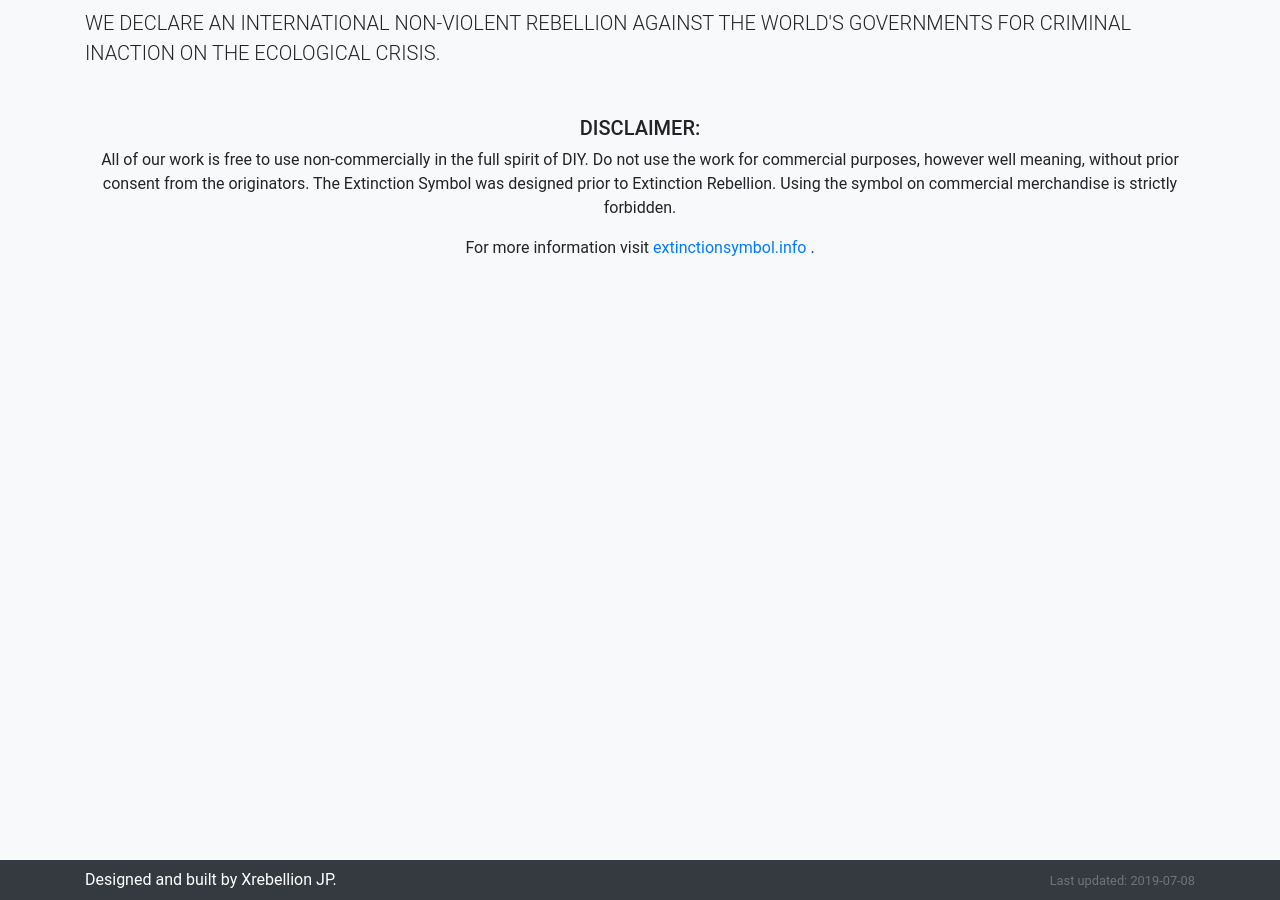
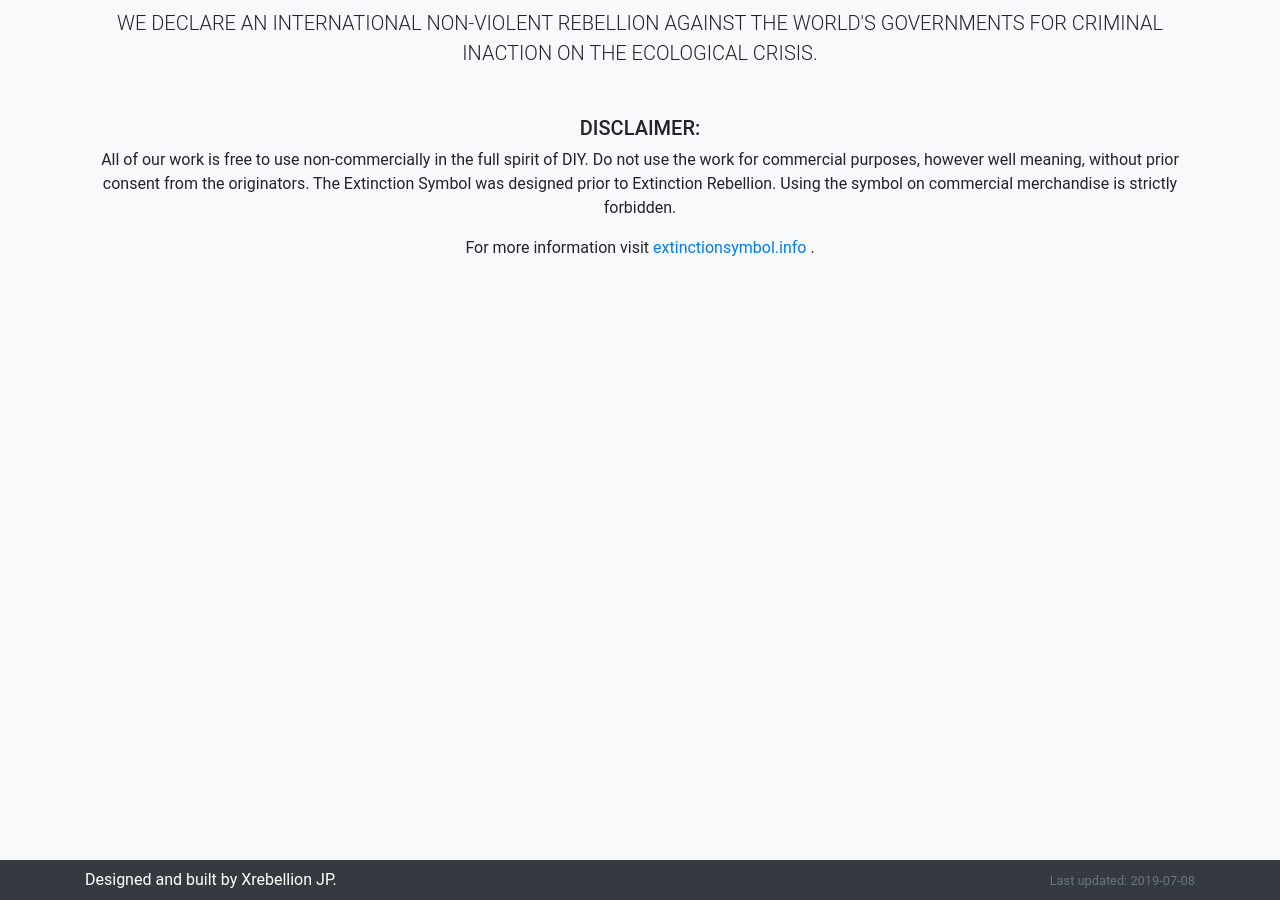
Before and after one commit to xrebellion-jp/xrebellion.jp, a Jekyll site: the page built from docs/_pages/en.md, in a window 1280 px wide. Built offline with Jekyll 4.4.1, drawn with Linux system fonts in a browser that asks for light colours.

Commit message:
minor updates

```diff
--- a/docs/_includes/header.html
+++ b/docs/_includes/header.html
@@ -1,5 +1,5 @@
 <div class="header">
-  <div class="container">
+  <div class="container text-center">
     <h1 class="display-1 text-white">{{ page.title }}</h1>
     <p class="lead">
       {{ page.description }}
--- a/docs/_includes/meta.html
+++ b/docs/_includes/meta.html
@@ -10,3 +10,5 @@
 <link rel="manifest" href="/site.webmanifest">
 <meta name="theme-color" content="#bb00bb">
 <meta name="last-modified" content="{{ site.time | date: "%Y-%m-%d" }}">
+{% feed_meta %}
+{% seo %}
```
Also changed, not shown: docs/_includes/footer.html (+10 -0 lines), docs/_pages/en.md (+1 -0 lines).
